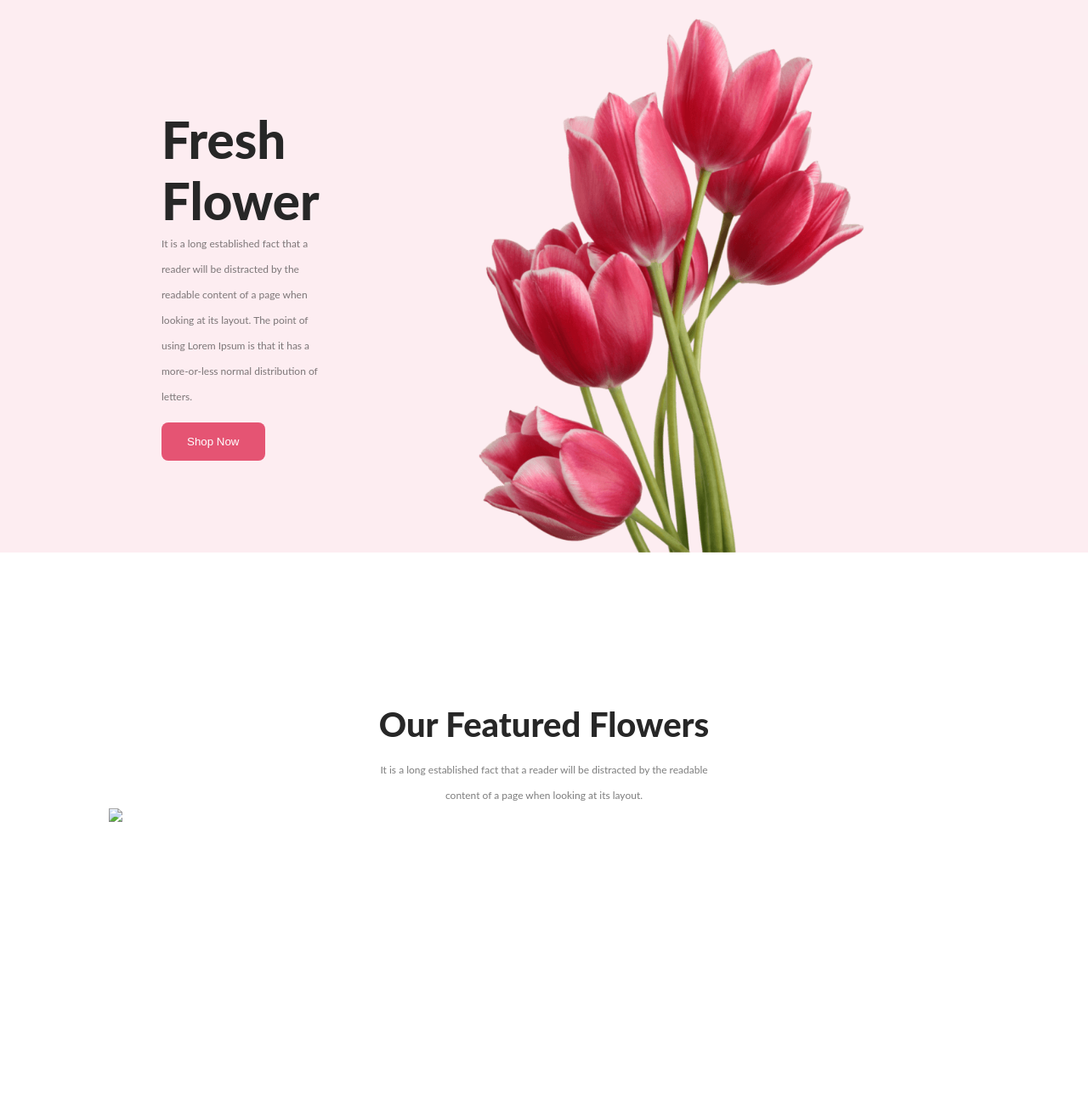
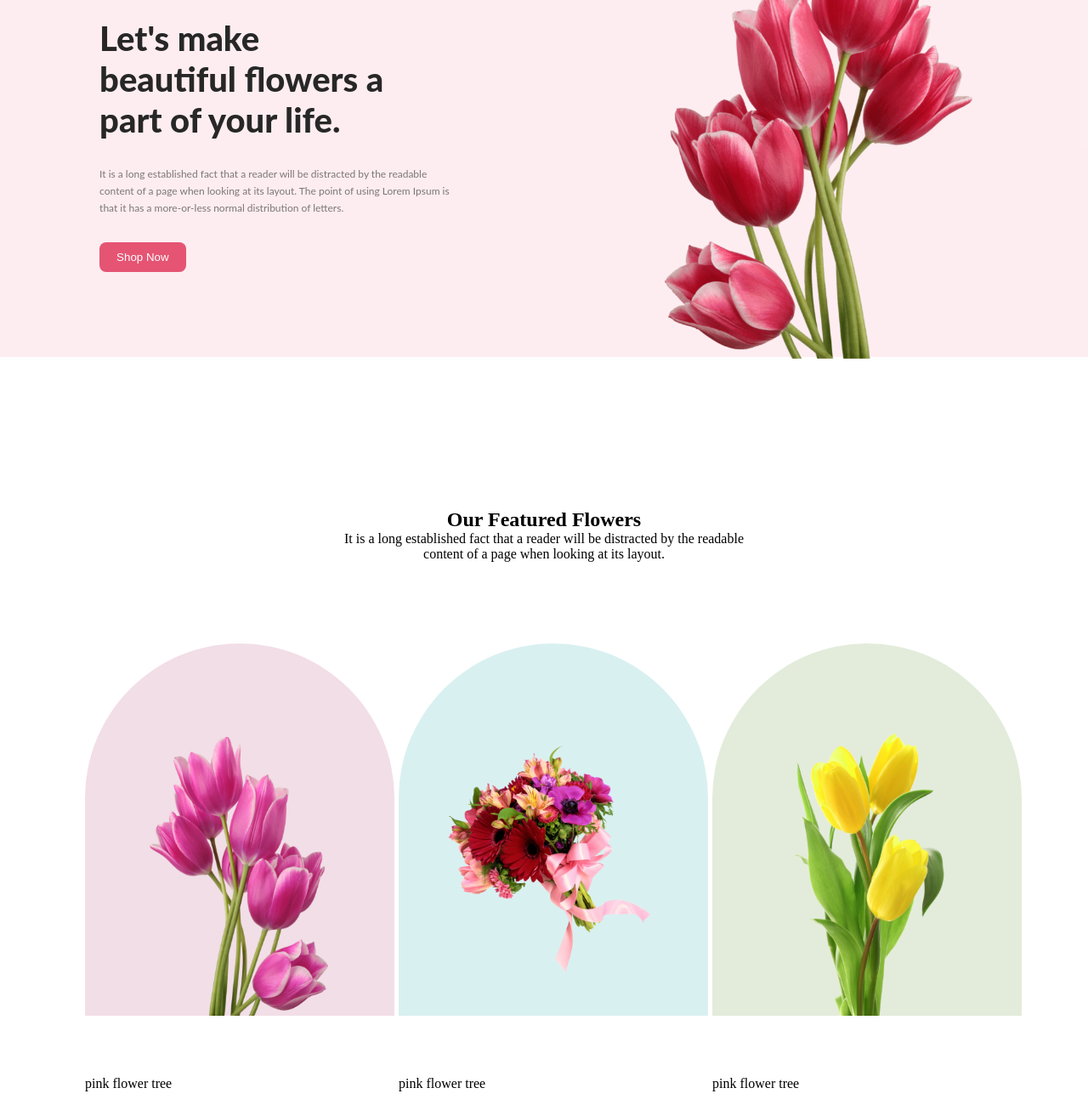
Before and after one commit to katha922/flower-shop-website, a plain HTML site: page index.html in a window 1280 px wide. Shown: the part 80-1380 px from the top of the page at 85% size. Before the commit the page ends 1229 px from the top, so only its background shows below. Drawn offline with Linux system fonts and the light colour scheme.

Commit message:
added banner and featured

```diff
--- a/index.html
+++ b/index.html
@@ -8,27 +8,46 @@
 </head>
 <body>
     <header>
-        <div class="banner">
-            <div class="banner-content">
-               <h3 class="heading">Fresh Flower</h3>
-               <h6 class="info">It is a long established fact that a reader will be distracted by the readable content of a page when looking at its layout. The point of using Lorem Ipsum is that it has a more-or-less normal distribution of letters.</h6>
-               <button class="button-praimary">Shop Now</button>
+        <section>
+            <div class="banner-container">
+                <div class="banner-text">
+                 <h1 class="heading">Let's make <br>beautiful flowers a<br> part of your life.</h1>
+                 <p class="info">
+                    It is a long established fact that a reader will be distracted by the readable <br>content of a page when looking at its layout. The point of using Lorem Ipsum is<br> that it has a more-or-less normal distribution of letters.
+                 </p>
+                 <button class="btn-primary">Shop Now</button>
+                </div>
+                <img class="banner-image" src="images/pngwing 10.png">
             </div>
-                <img class="banner-picture" src="flower asset/pngwing 10.png">
-        </div>
+        </section>
     </header>
     <main>
-        <section class="featured">
-            <h3 class="section-title">Our Featured Flowers</h3>
-            <p class="section-info">It is a long established fact that a reader will be distracted by the readable<br> content of a page when looking at its layout.</p>
-            <div class="featured-flowers">
-                <div class="flower">
-                    <img src="flower asset/"
-                </div>
+        <section>
+
+            <div class="title-info">
+             <h1>Our Featured Flowers</h1>
+             <p>It is a long established fact that a reader will be distracted by the readable<br> content of a page when looking at its layout.</p>
+            </div>
+
+           <div class="featured">
+              <div class="featured-pic-1">
+                <img class="pic-1" src="images/pngwing 6.png">
+                <p class="flower-name">pink flower tree</p>
+
+              </div>
+              <div class="featured-pic-2">
+                <img class="pic-2" src="images/pngwing 5.png">
+                <p class="flower-name">pink flower tree</p>
+
+              </div>
+              <div class="featured-pic-3">
+                <img class="pic-3" src="images/pngwing 7.png">
+                <p class="flower-name">pink flower tree</p>
+
+              </div>
             </div>
         </section>
     </main>
-    <footer></footer>
 
 </body>
 </html>
--- a/styles/shop.css
+++ b/styles/shop.css
@@ -1,68 +1,96 @@
 *{
-    margin: 0; padding: 0;
+    margin: 0;
+    padding: 0;
 }
-.banner{
+.banner-container{
     background: rgba(229, 84, 115, 0.10);
-    padding: 100px 240px 0px 190px;
     display: flex;
     align-items: center;
-    justify-content: space-between;
-    background-size: cover;
-
+    justify-content: space-around;
+    height: 500px;
 }
-.banner .banner-picture{
-    width: 500px;
-}
-.banner-picture{
-    margin-left: 150px;
-
+.banner-image{
+    width: 400px;
+    margin-bottom: 0px;
 }
 .heading{
+    margin-bottom:30px ;
     color: #272727;
 font-family: Lato;
-font-size: 60px;
+font-size: 40px;
 font-style: normal;
-font-weight: 800;
+ font-weight: 800;
 line-height: normal;
 }
 .info{
     color: rgba(39, 39, 39, 0.60);
-font-family: Lato;
-font-size: 12px;
-font-style: normal;
-font-weight: 400;
-line-height: 30px;
+    font-family: Lato;
+    font-size: 12px;
+    font-style: normal;
+    line-height: 20px;
 }
-.button-praimary{
+.btn-primary{
+    margin-top: 30px;
+    padding: 10px 20px;
     border-radius: 8px;
 background: #E55473;
-color:white ;
-border: 0;
-margin-top: 15px;
-display: inline-flex;
-padding: 15px 30px;
-align-items: flex-start;
-gap: 10px;
+color: white;
+border:0 ;
 }
+.title-info{
+    text-align: center;
+    margin-top: 178px;
+    margin-bottom:48px ;
+}
+
 .featured{
-   margin: 178px 128px;
+    display: flex;
+
+    margin: auto;
+    justify-content: space-around;
+    margin-bottom:128px ;
+
 }
-.section-title{
-    color: #272727;
-text-align: center;
-font-family: Lato;
-font-size: 40px;
-font-style: normal;
-font-weight: 800;
-line-height: normal;
+.featured-pic-1{
+    border-radius: 300px 300px 0px 0px;
+background: rgba(167, 33, 98, 0.15);
+width: 364px;
+height: 438px;
+margin: 48px 5px 0px 100px;
 }
-.section-info{
-    color: rgba(39, 39, 39, 0.60);
-text-align: center;
-font-family: Lato;
-font-size: 12px;
-font-style: normal;
-font-weight: 400;
-line-height: 30px;
-margin-top: 15px;
+.featured-pic-2{
+    border-radius: 300px 300px 0px 0px;
+background: rgba(5, 151, 160, 0.15);
+width: 364px;
+height: 438px;
+margin: 48px 5px 0px 0px;
 }
+.featured-pic-3{
+    border-radius: 300px 300px 0px 0px;
+background: rgba(71, 125, 17, 0.15);
+width: 364px;
+height: 438px;
+margin: 48px 100px 0px 0px;
+}
+.pic-1{
+    width: 210px;
+height: 328px;
+flex-shrink: 0;
+padding: 110px 78px 67px 76px;
+}
+.pic-2{
+    width: 270px;
+height: 270px;
+flex-shrink: 0;
+padding:117px 47px 118px 47px ;
+}
+.pic-3{
+    width: 214px;
+    height: 371px;
+    flex-shrink: 0;
+    padding: 67px 75px;
+}
+.flower-name{
+    display: inline-flex;
+
+}
```
Also changed, not shown: images/Flower 01.png (renamed from flower asset/Flower 01.png), images/Group 57.png (renamed from flower asset/Group 57.png), images/Group 58.png (renamed from flower asset/Group 58.png), images/Group 59.png (renamed from flower asset/Group 59.png), images/Rectangle 4.png (renamed from flower asset/Rectangle 4.png), images/Rectangle 5.png (renamed from flower asset/Rectangle 5.png), images/Rectangle 6.png (renamed from flower asset/Rectangle 6.png), images/Rectangle 9.png (renamed from flower asset/Rectangle 9.png), images/pngwing 10.png (renamed from flower asset/pngwing 10.png), images/pngwing 5.png (renamed from flower asset/pngwing 5.png), images/pngwing 6.png (renamed from flower asset/pngwing 6.png), images/pngwing 7.png (renamed from flower asset/pngwing 7.png), images/pngwing 8.png (renamed from flower asset/pngwing 8.png).
